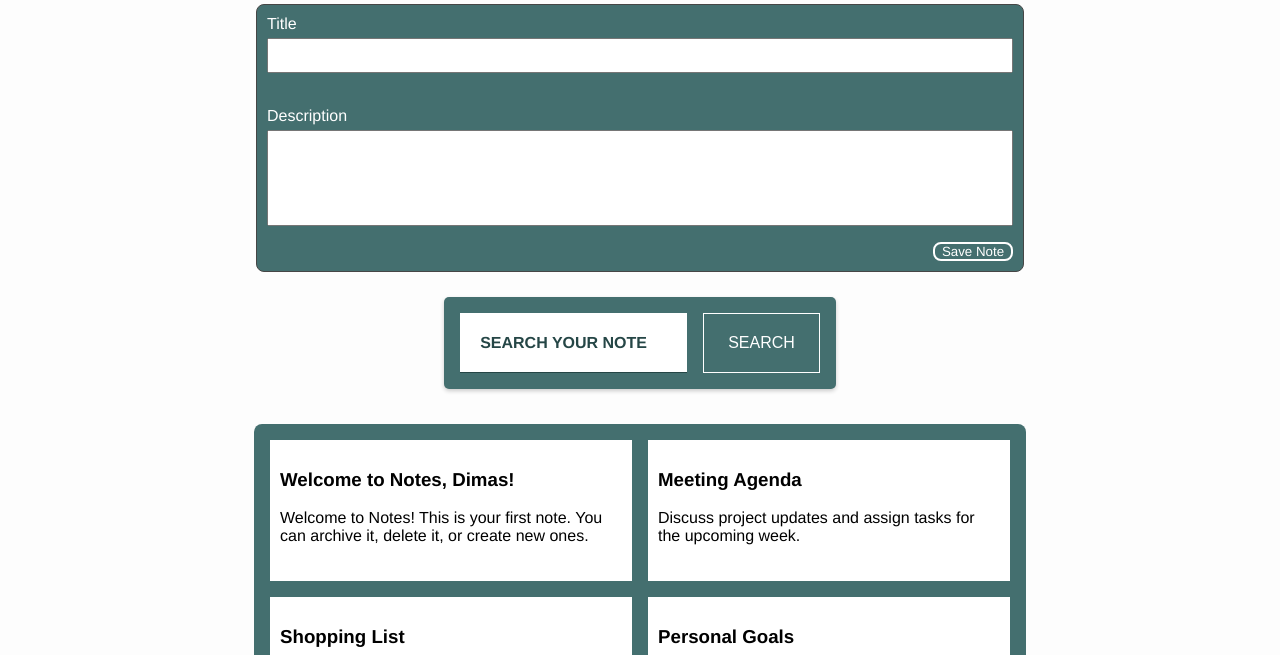
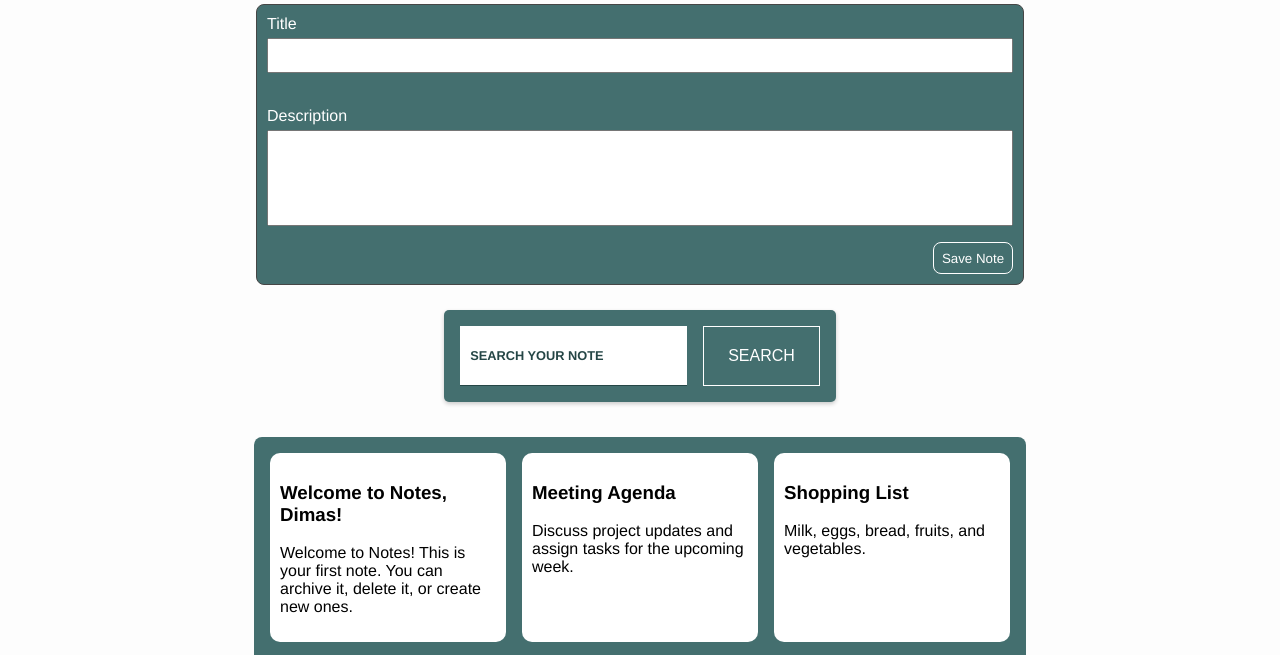
Before and after one commit to srmpandejlaki/notes-app-DS, a plain HTML site: page index.html in a window 1280 px wide. Shown: the part 131-786 px from the top of the page. Drawn offline with Linux system fonts and the light colour scheme.

Commit message:
real final

```diff
--- a/source/components/notes-item.js
+++ b/source/components/notes-item.js
@@ -37,14 +37,14 @@ class NotesItem extends HTMLElement {
         display: flex;
         align-items: stretch;
         background-color: white;
+        border-radius: 10px;
       }
 
       .data {
         width: 100%;
-        border-radius: 15px;
+        border-radius: 10px;
 
         padding: 10px;
-        margin-bottom: 10px;
       }
     `;
   }
--- a/source/components/notes-list.js
+++ b/source/components/notes-list.js
@@ -4,7 +4,7 @@ class NotesList extends HTMLElement {
   _shadowRoot = null;
   _style = null;
 
-  _column = 250;
+  _column = 200;
   _gutter = 16;
 
   static get observedAttributes() {
--- a/source/components/search-bar.js
+++ b/source/components/search-bar.js
@@ -96,7 +96,7 @@ class searchBar extends HTMLElement {
 
       .search-form .form-group label {
         line-height: 60px;
-        font-size: 1em;
+        font-size: 0.8em;
         font-weight: 700;
         text-transform: uppercase;
         color: hsl(180, 31%, 21%);
@@ -105,7 +105,7 @@ class searchBar extends HTMLElement {
 
         position: absolute;
         top: 0;
-        left: 20px;
+        left: 10px;
 
         user-select: none;
         pointer-events: none;
--- a/source/css/style.css
+++ b/source/css/style.css
@@ -46,7 +46,7 @@ h1 {
 }
 
 form {
-  width: 60vw;
+  width: 60%;
   padding: 10px;
 
   background-color: hsl(180, 24%, 35%);
@@ -83,9 +83,9 @@ input {
 
 .save-btn {
   width: 5rem;
-  height: 15%;
+  height: 2rem;
   align-items: center;
-  border: 2px solid white;
+  border: 1px solid white;
 
   align-self: end;
 }
```
Also changed, not shown: index.html (+0 -1 lines).
